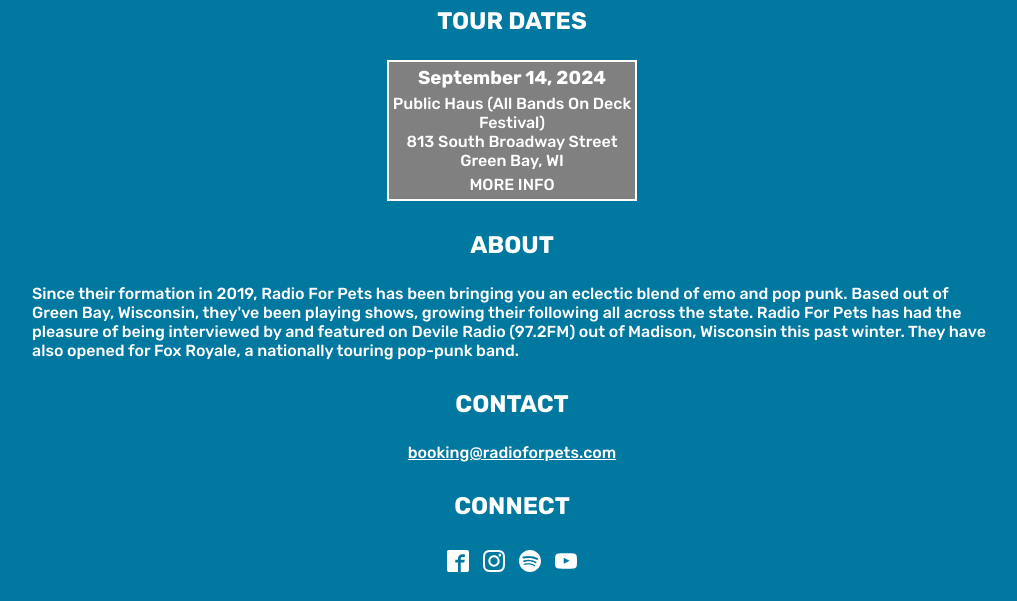
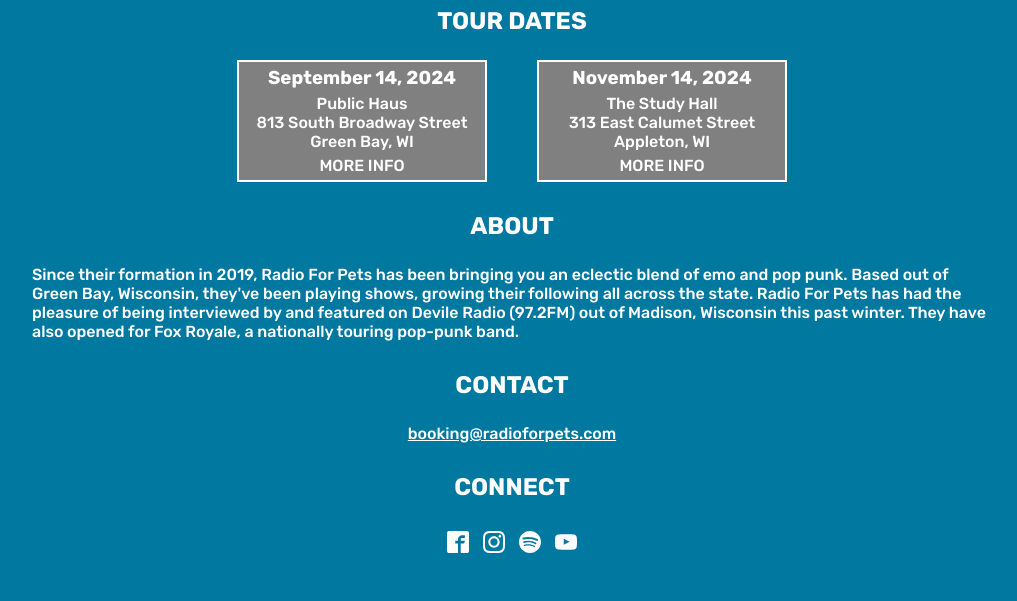
Before and after one commit to adambruce612/radioforpets, a plain HTML site: page index.html in a window 1280 px wide. Shown: the part 370-971 px from the top of the page, without its empty margins (128-1145 px from the left). Drawn offline with Linux system fonts and the light colour scheme.

Commit message:
Add files via upload

```diff
--- a/index.html
+++ b/index.html
@@ -70,11 +70,20 @@
                 <div class="tour-cards">
                     <div class="tour-card">
                         <h3>September 14, 2024</h3>
-                            <p>Public Haus (All Bands On Deck Festival)</p>
+                            <p>Public Haus</p>
                             <p>813 South Broadway Street</p>
                             <p>Green Bay, WI</p>
                                 <div class="more-info">
                                     <a href="https://www.facebook.com/events/825693862358535">More Info</a>
+                                </div>
+                    </div>
+                    <div class="tour-card">
+                        <h3>November 14, 2024</h3>
+                            <p>The Study Hall</p>
+                            <p>313 East Calumet Street</p>
+                            <p>Appleton, WI</p>
+                                <div class="more-info">
+                                    <a href="https://www.facebook.com/events/879978177374534">More Info</a>
                                 </div>
                     </div>
                 </div>
```
